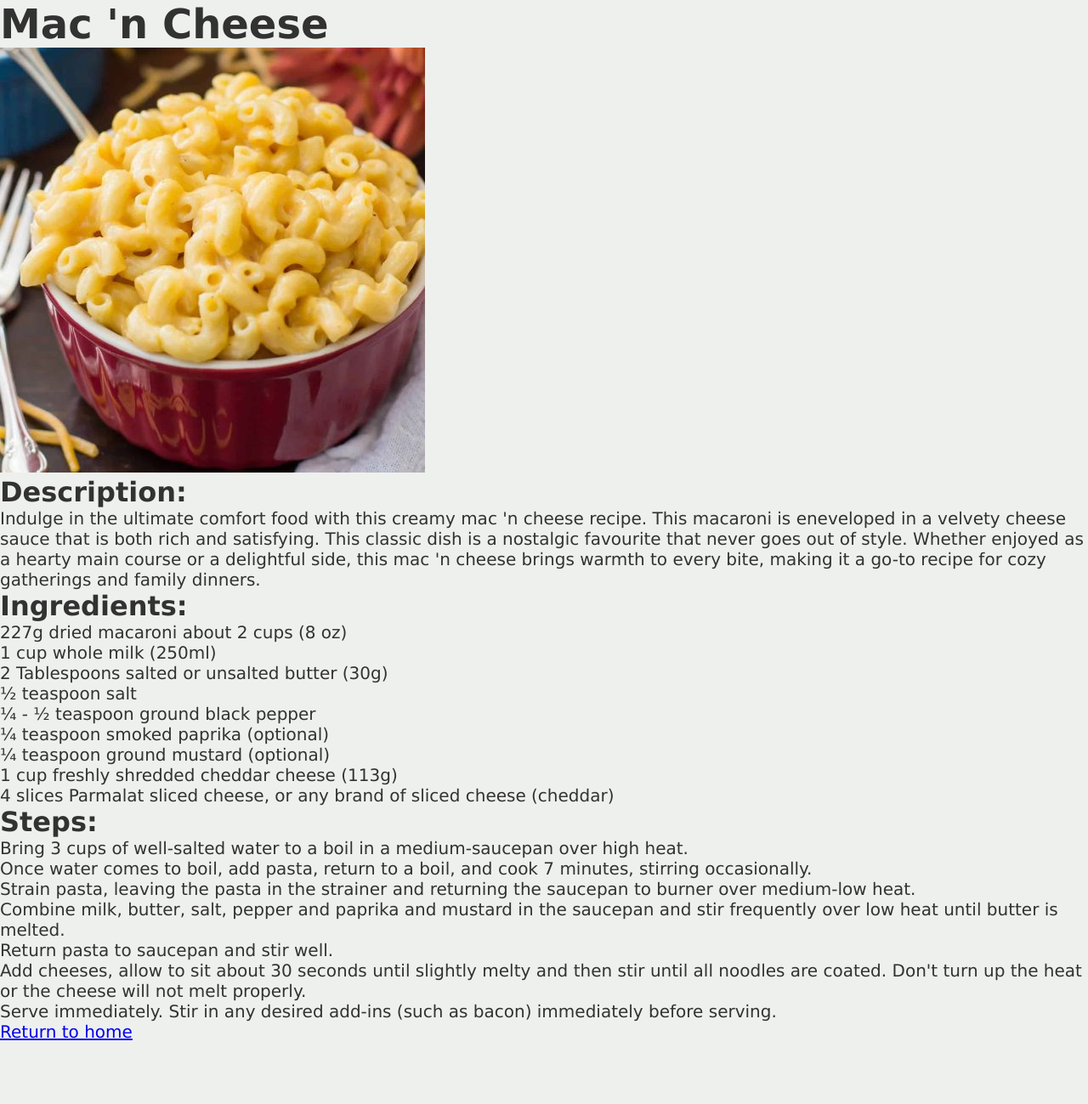
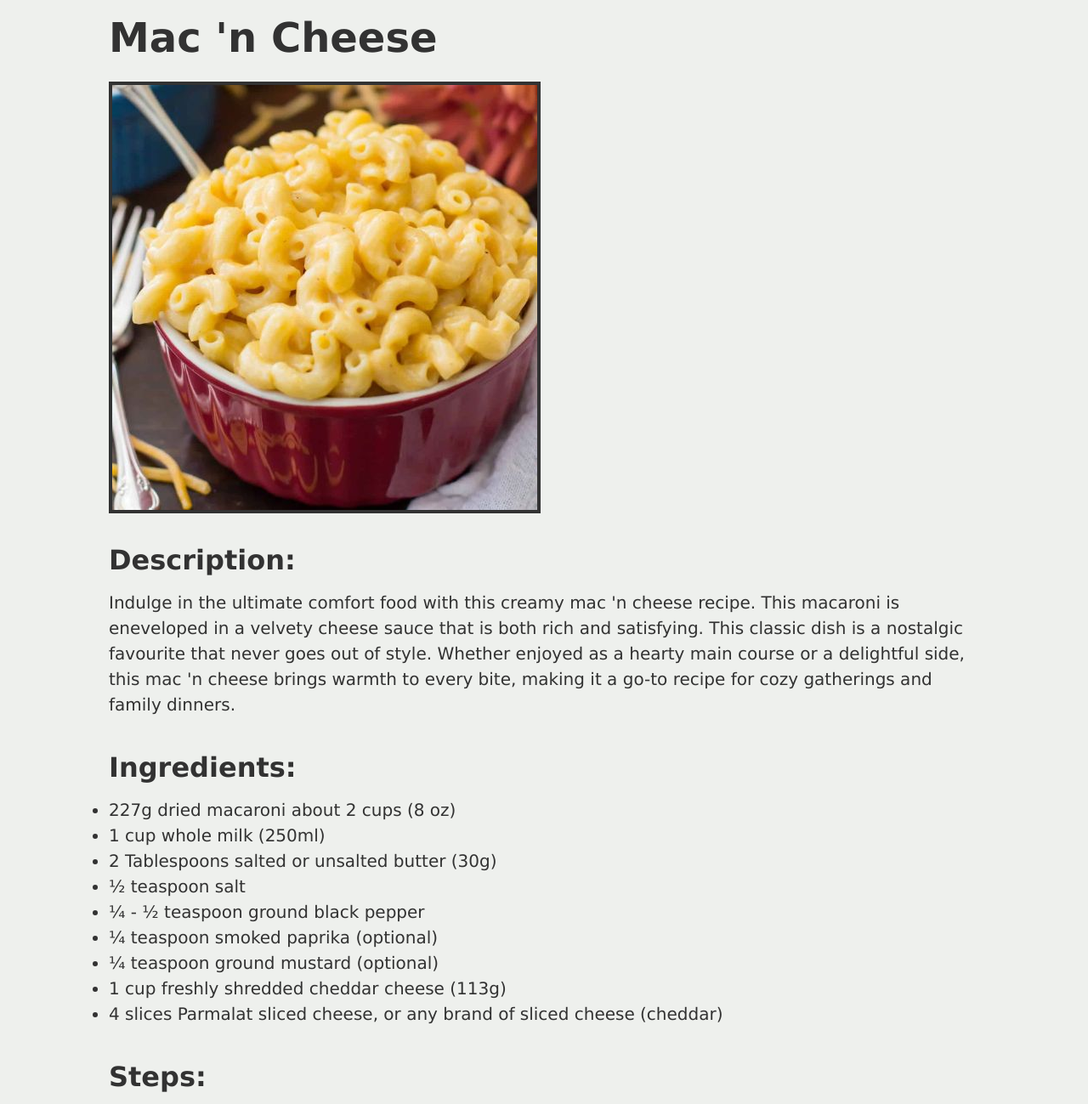
Before and after one commit to thvndoc/odin-recipes, a plain HTML site: page recipes/macncheese.html in a window 1280 px wide. Shown: the top 1299 px of the page at 85% size. Before the commit the page ends 1226 px from the top, so only its background shows below. Drawn offline with Linux system fonts and the light colour scheme.

Commit message:
Add styling to all recipe pages

```diff
--- a/style.css
+++ b/style.css
@@ -42,18 +42,50 @@ ul li a {
 }
 
 /*Styling for sticky-chicken-wings.html, macncheese.html, chocolate-pudding.html*/
+.container {
+    margin: auto;
+    margin-top: 1em;
+    margin-bottom: 1em;
+    max-width: 80%;
+}
+
 .h1-recipe-pages {
     font-size: 3rem;
+    margin-bottom: 0.5em;
+}
+
+img {
+    border: 4px solid #323232;
+    margin-bottom: 2em;
+}
+
+h2, h3, h4, h5 {
+    margin-bottom: 0.5em;
 }
 
 h2, h3, h4, h5 {
     font-size: 2rem;
 }
 
-p, ol, .note, .ingredients-list, .return-home {
+p, ol, .note, .ingredients-list {
     font-size: 1.25rem;
+}
+
+.description, .ingredients-list {
+    margin-bottom: 2em;
+    line-height: 1.5em;
 }
 
 .note {
     font-weight: 800;
 }
+
+.steps {
+    margin-bottom: 1em;
+    line-height: 1.5em;
+}
+
+.return-home {
+    font-size: 1.25rem;
+    color: #323232;
+}
```
